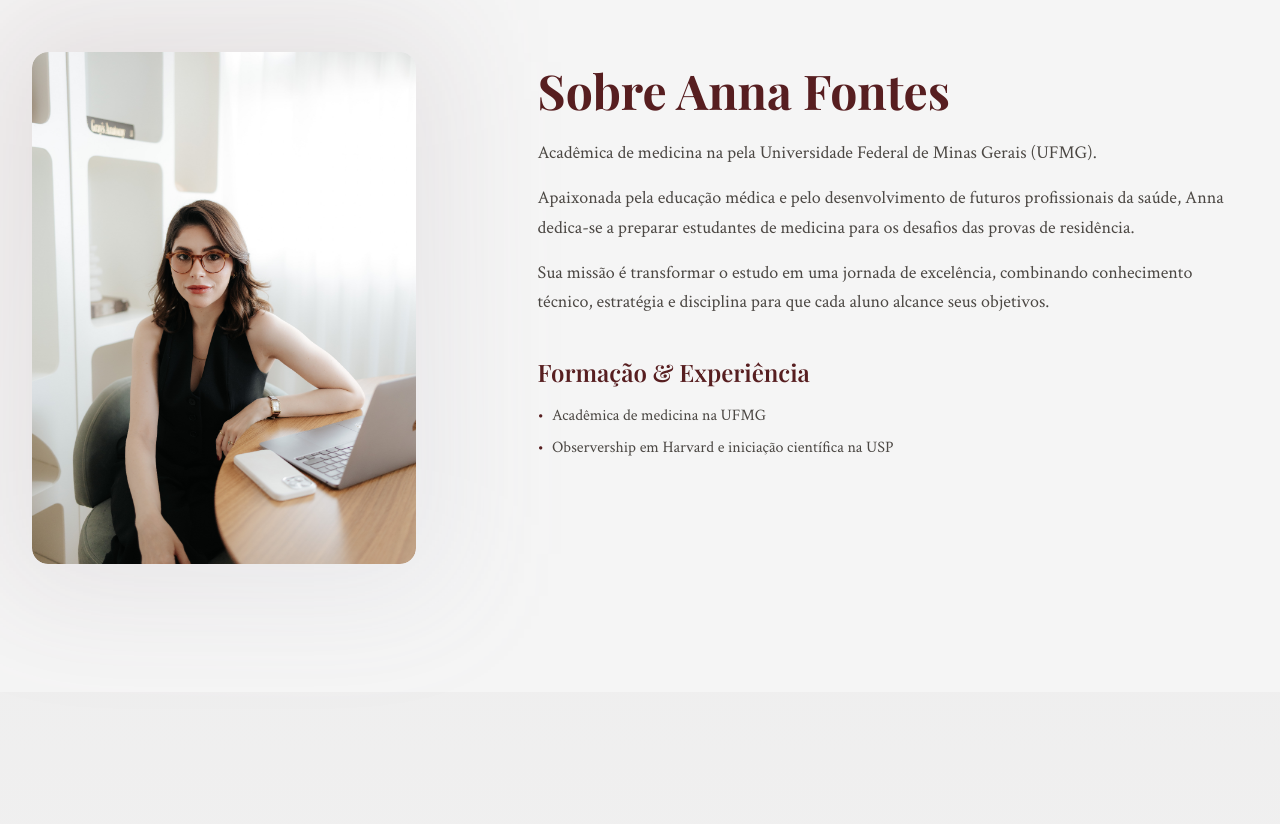
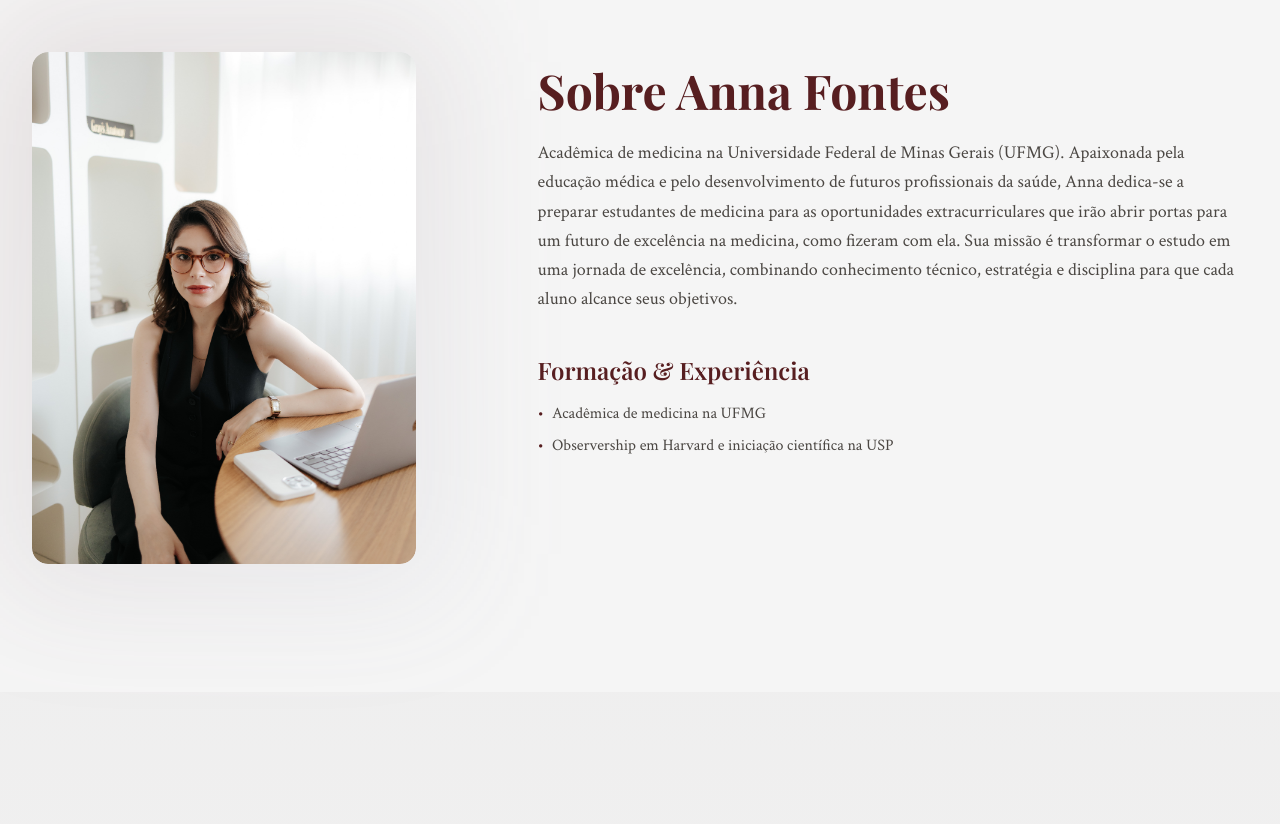
Before and after one commit to exnova526-del/med-ascend-forge, a React (Vite) app: page / in a window 1280 px wide. Shown: the part 840-1664 px from the top of the page. Built offline with nearby package versions, Linux system fonts and the light colour scheme; the HTML template or start-up script is replaced by a standard one.

Commit message:
Visual edit in Lovable
Edited UI in Lovable

```diff
--- a/src/components/AnnaProfileSection.tsx
+++ b/src/components/AnnaProfileSection.tsx
@@ -39,15 +39,16 @@ const AnnaProfileSection = () => {
             </h2>
 
             <div className="space-y-4 font-crimson text-lg text-foreground/80 leading-relaxed">
-              <p>Acadêmica de medicina na pela Universidade Federal de Minas Gerais (UFMG).</p>
+
 
               <p>
-                Apaixonada pela educação médica e pelo desenvolvimento de futuros profissionais da saúde, Anna dedica-se a preparar estudantes de medicina para os desafios das provas de residência.
+                Acadêmica de medicina  na  Universidade Federal de Minas Gerais (UFMG).
+Apaixonada pela educação médica e pelo desenvolvimento de futuros profissionais da saúde, Anna dedica-se a preparar estudantes de medicina para as oportunidades extracurriculares que irão abrir portas para um futuro de excelência na medicina, como fizeram com ela.
+
+Sua missão é transformar o estudo em uma jornada de excelência, combinando conhecimento técnico, estratégia e disciplina para que cada aluno alcance seus objetivos.
               </p>
 
-              <p>
-                Sua missão é transformar o estudo em uma jornada de excelência, combinando conhecimento técnico, estratégia e disciplina para que cada aluno alcance seus objetivos.
-              </p>
+
 
               <div className="pt-6 mt-8">
                 <h3 className="font-playfair text-2xl font-semibold text-primary mb-4">
```
